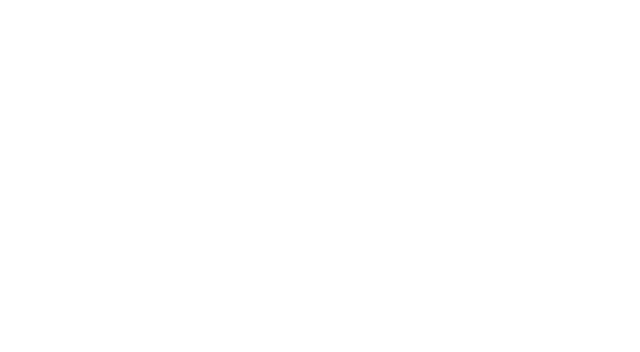
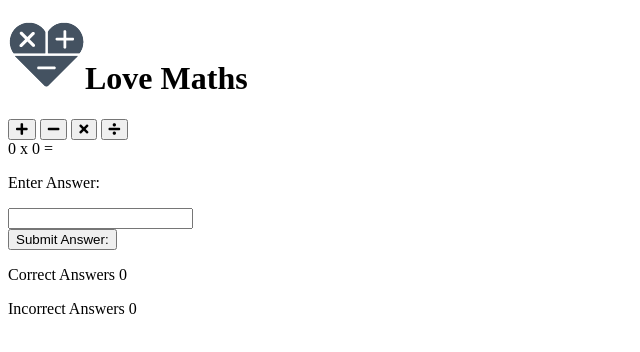
Before and after one commit to hiboibrahim/lovemath, a plain HTML site: page index.html in a window 1280 px wide. Shown: the whole page, without its empty margins (0-640 px from the left). Drawn offline with Linux system fonts and the light colour scheme.

Commit message:
add font awesome, google font links, addbasic outline of calculator nad input field to submit

```diff
--- a/index.html
+++ b/index.html
@@ -3,10 +3,40 @@
 <head>
     <meta charset="UTF-8">
     <meta name="viewport" content="width=device-width, initial-scale=1.0">
+    <link rel="stylesheet" href="https://use.fontawesome.com/releases/v5.7.2/css/all.css" integrity="sha384-fnmOCqbTlWIlj8LyTjo7mOUStjsKC4pOpQbqyi7RrhN7udi9RwhKkMHpvLbHG9Sr" crossorigin="anonymous">
+    <link href="https://fonts.googleapis.com/css?family=Raleway%7CRighteous" rel="stylesheet">
+
     <link rel="stylesheet" href="assets/css/style.css">
     <title>Document</title>
 </head>
 <body>
+
+<h1 class="heading">
+    <img class="logo" src="assets/images/logo.png" alt="logo">Love Maths
+</h1>
+<div class="game-area">
+<div class="controls-area">
+    <button class="btn btn--big btn--green"><i class="fa fa-plus"></i></button>
+    <button class="btn btn--big btn--blue"><i class="fa fa-minus"></i></button>
+    <button class="btn btn--big btn--orange"><i class="fa fa-times"></i></button>
+    <button class="btn btn--big btn--red"><i class="fa fa-divide"></i></button>
+</div>
+<div class="question-area">
+    <span id="operand1">0</span>
+    <span id="operator">x</span>
+    <span id="operand2">0</span>
+    <span>=</span>
+    <p class="answer-message">Enter Answer:</p>
+   <input type="number" id="answer-box">
+</div>
+<button id="btn btn--gray">Submit Answer:</button>
+</div>
+<div class="score-area">
+<p class="scores">Correct Answers <span id="score">0</span></p>
+<p class="scores">Incorrect Answers <span class="Incorrect">0</span></p>
+
+</div>
+
     <script src="assets/js/script.js"></script>
 </body>
 </html>
```
Also changed, not shown: assets/images/logo.png (added).
